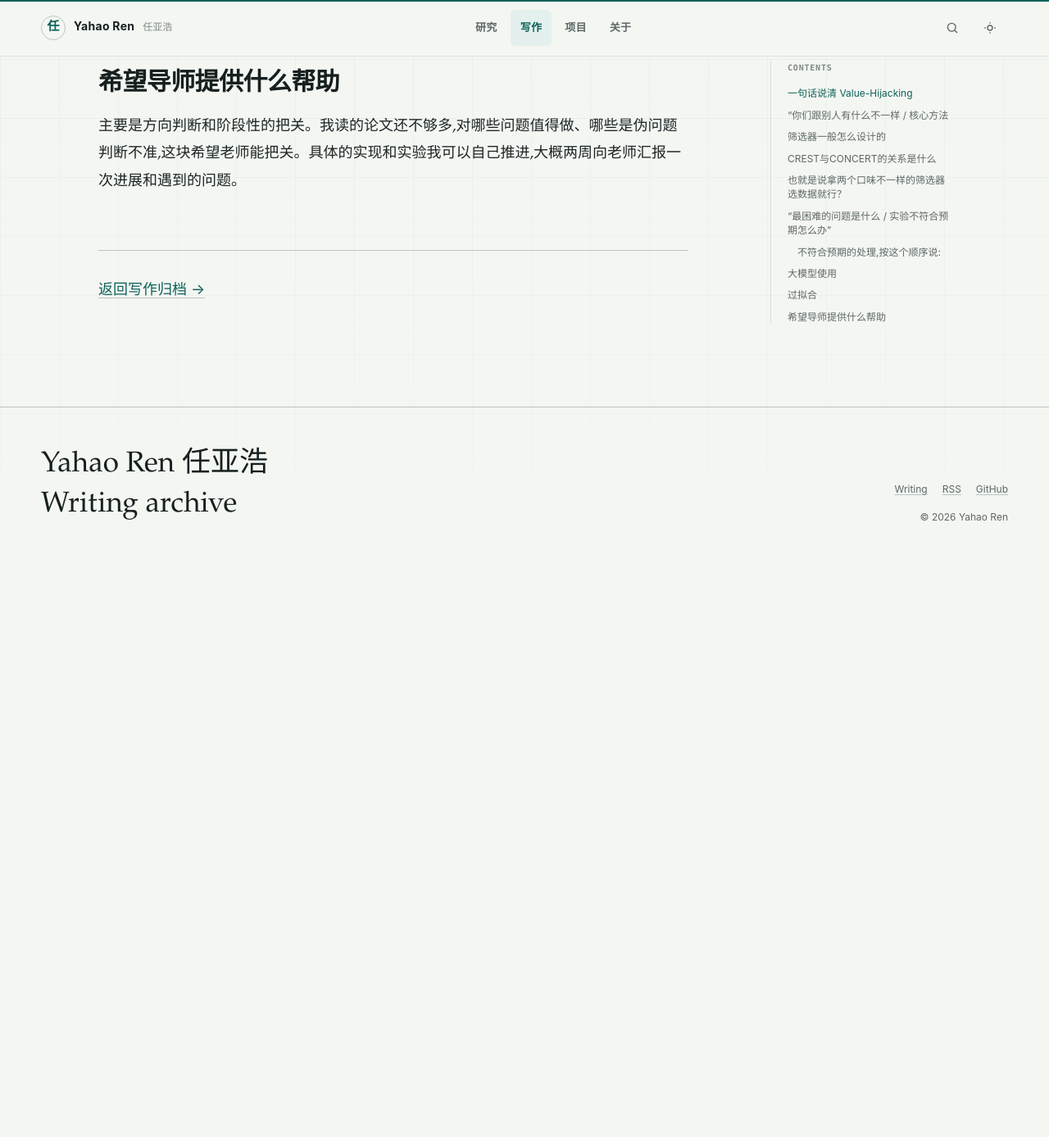
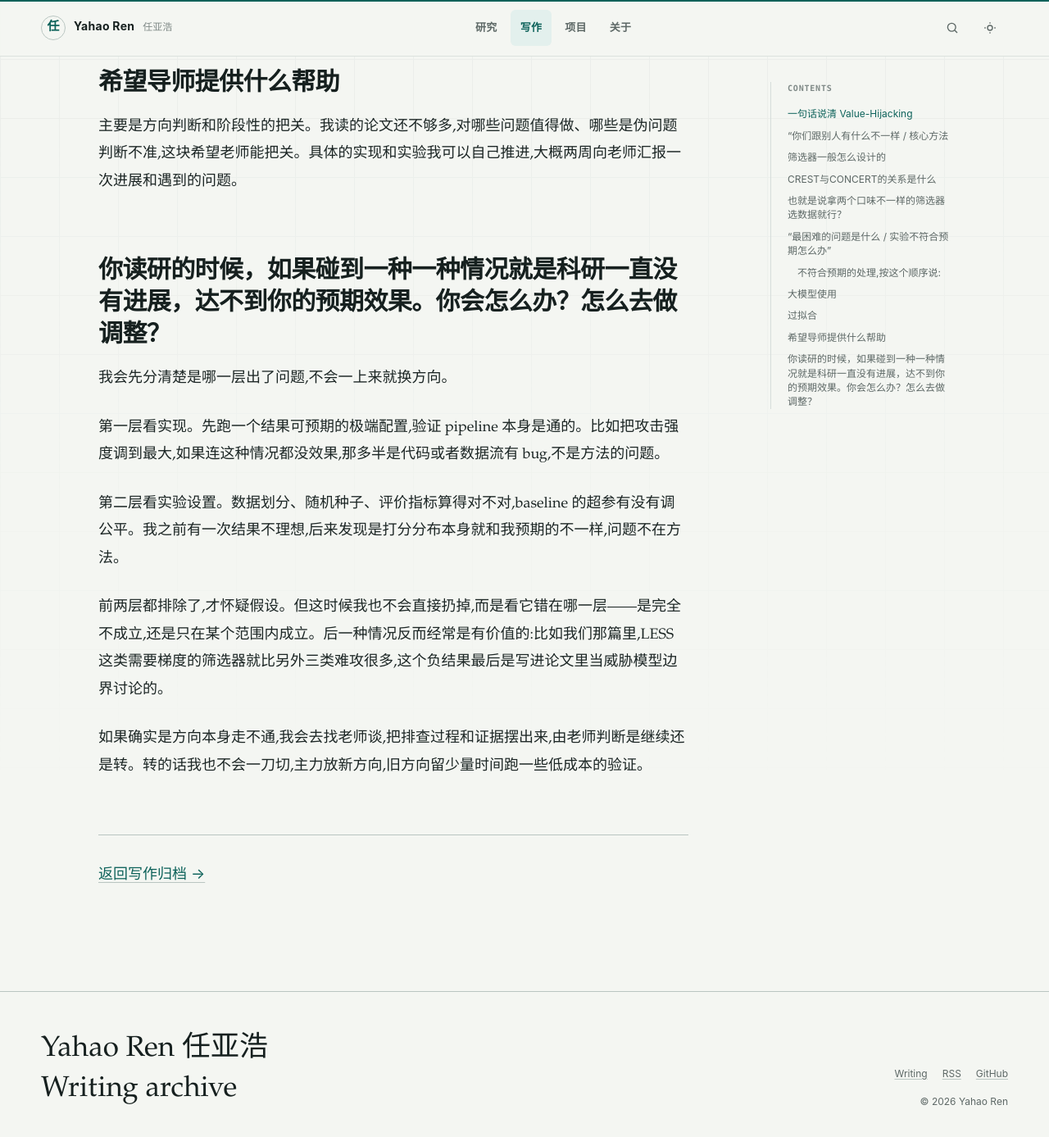
Before and after one commit to YahaoRen/yahaoren.github.io, a Jekyll site: the page built from _notes/面试Q&A（fcw）.md, in a window 1280 px wide and 1400 px high, scrolled down 4726 px. Shown: the top 1387 px of the window at 82% size. Built offline with Jekyll 4.4.1, drawn with Linux system fonts in a browser that asks for light colours; before the commit the page ends 5413 px from its top, so only the background shows below that.

Commit message:
vault backup: 2026-08-17 17:46:45

```diff
--- a/_notes/面试Q&A（fcw）.md
+++ b/_notes/面试Q&A（fcw）.md
@@ -65,3 +65,13 @@ published: true
 缓解也对应几个方向:数据上做增强或者补数据;模型上降低容量;训练上用早停、正则化、Dropout;评估上用交叉验证保证选出来的模型是真的泛化好。
 ## 希望导师提供什么帮助
 主要是方向判断和阶段性的把关。我读的论文还不够多,对哪些问题值得做、哪些是伪问题判断不准,这块希望老师能把关。具体的实现和实验我可以自己推进,大概两周向老师汇报一次进展和遇到的问题。
+## 你读研的时候，如果碰到一种一种情况就是科研一直没有进展，达不到你的预期效果。你会怎么办？怎么去做调整？
+我会先分清楚是哪一层出了问题,不会一上来就换方向。
+
+第一层看实现。先跑一个结果可预期的极端配置,验证 pipeline 本身是通的。比如把攻击强度调到最大,如果连这种情况都没效果,那多半是代码或者数据流有 bug,不是方法的问题。
+
+第二层看实验设置。数据划分、随机种子、评价指标算得对不对,baseline 的超参有没有调公平。我之前有一次结果不理想,后来发现是打分分布本身就和我预期的不一样,问题不在方法。
+
+前两层都排除了,才怀疑假设。但这时候我也不会直接扔掉,而是看它错在哪一层——是完全不成立,还是只在某个范围内成立。后一种情况反而经常是有价值的:比如我们那篇里,LESS 这类需要梯度的筛选器就比另外三类难攻很多,这个负结果最后是写进论文里当威胁模型边界讨论的。
+
+如果确实是方向本身走不通,我会去找老师谈,把排查过程和证据摆出来,由老师判断是继续还是转。转的话我也不会一刀切,主力放新方向,旧方向留少量时间跑一些低成本的验证。
```
